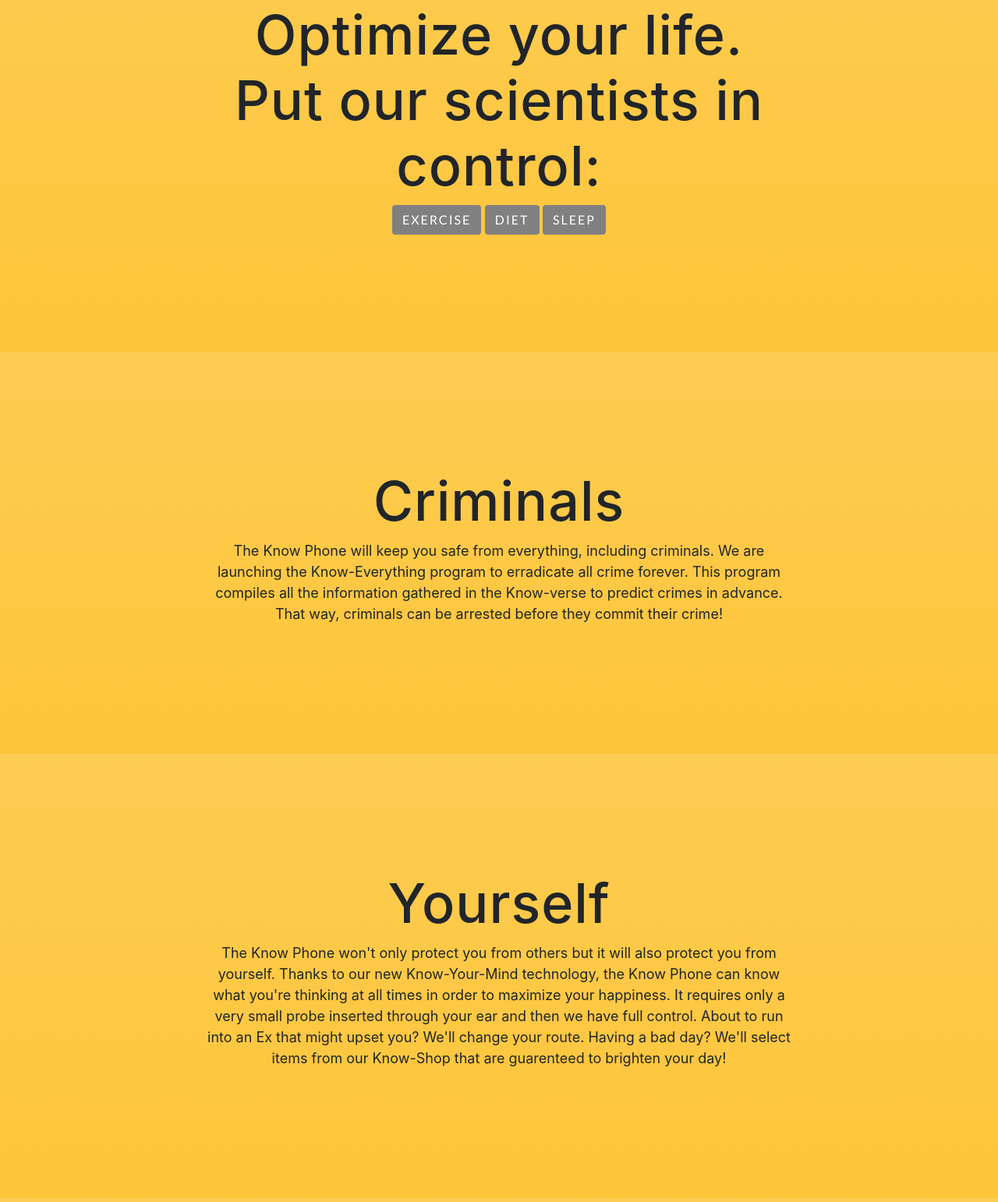
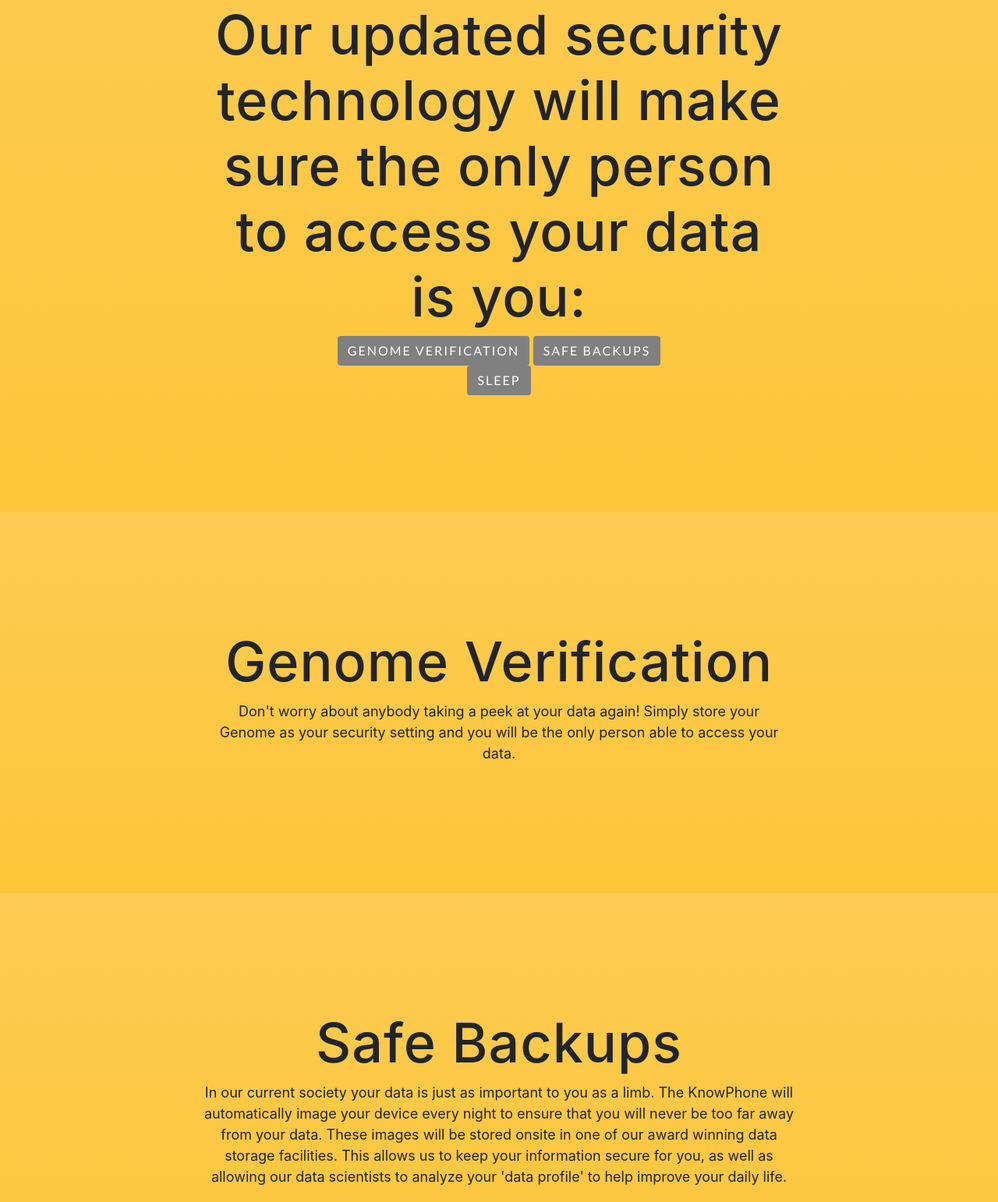
Before and after one commit to JaredGMead/KnowPhone, a website with bundled scripts: page security.html in a window 1280 px wide. Shown: the part 947-2489 px from the top of the page at 78% size. Built offline with nearby package versions, Linux system fonts and the light colour scheme; a web font is replaced by a local one.

Commit message:
Jared - Added header images to each of the pages

```diff
--- a/security.html
+++ b/security.html
@@ -8,7 +8,7 @@
     <meta name="description" content="">
     <meta name="author" content="">
 
-    <title>Securityb</title>
+    <title>Security</title>
 
     <!-- Bootstrap core CSS -->
     <link href="vendor/bootstrap/css/bootstrap.min.css" rel="stylesheet">
@@ -55,13 +55,13 @@
     </nav>
 
 
-    <header class="masthead">
+    <header class="masthead" style="background-image: url('img/image4.jpg');">
       <div class="container ">
         <div class="row ">
           <div class="col-lg-7 my-auto">
             <div class="header-content mx-auto" style="margin: 0 auto; margin-top: 45%">
-              <h1 class=" mb-5">KEEP YOURSELF SAFE, FROM EVERYTHING</h1>
-              <a href="#features" class="btn btn-outline btn-xl js-scroll-trigger" >Our health features maximize your productivity</a>
+              <h1 class=" mb-5">DON'T BE AFRAID, YOUR DATA IS SAFE WITH US</h1>
+              <a href="#features" class="btn btn-outline btn-xl js-scroll-trigger" >Keep your data locked up</a>
             </div>
           </div>
         </div>
@@ -72,11 +72,11 @@
       <div class="container">
         <div class="row">
           <div class="col-md-8 mx-auto">
-            <h2 class="section-heading">Optimize your life. Put our scientists in control:</h2>
+            <h2 class="section-heading">Our updated security technology will make sure the only person to access your data is you:</h2>
             <div class="row">
               <div class="col-lg-8 mx-auto">
-                <a href="#exercise" class="btn btn-outline btn-xl js-scroll-trigger" style= "background-color:grey">Exercise</a>
-                <a href="#diet" class="btn btn-outline btn-xl js-scroll-trigger" style= "background-color:grey">Diet</a>
+                <a href="#genome" class="btn btn-outline btn-xl js-scroll-trigger" style= "background-color:grey">Genome Verification</a>
+                <a href="#backups" class="btn btn-outline btn-xl js-scroll-trigger" style= "background-color:grey">Safe Backups</a>
                 <a href="#sleep" class="btn btn-outline btn-xl js-scroll-trigger" style= "background-color:grey">Sleep</a>
               </div>
             </div>
@@ -85,24 +85,24 @@
       </div>
     </section>
 
-    <section class="download bg-primary text-center" id="exercise">
+    <section class="download bg-primary text-center" id="genome">
       <div class="container">
         <div class="col-md-8 mx-auto">
-          <h2 class="section-heading">Criminals</h2>
+          <h2 class="section-heading">Genome Verification</h2>
           <div class="row">
-              <p>The Know Phone will keep you safe from everything, including criminals. We are launching the Know-Everything program to erradicate all crime forever. This program compiles all the information gathered in the Know-verse to predict crimes in advance. That way, criminals can be arrested before they commit their crime! </p>
+              <p>Don't worry about anybody taking a peek at your data again! Simply store your Genome as your security setting and you will be the only person able to access your data. </p>
           </div>
         </div>
       </div>
     </section>
 
-    <section class="download bg-primary text-center" id="diet">
+    <section class="download bg-primary text-center" id="backups">
         <div class="container">
           <div class="row">
             <div class="col-md-8 mx-auto">
-              <h2 class="section-heading">Yourself</h2>
+              <h2 class="section-heading">Safe Backups</h2>
               <div class="row">
-                <p>The Know Phone won't only protect you from others but it will also protect you from yourself. Thanks to our new Know-Your-Mind technology, the Know Phone can know what you're thinking at all times in order to maximize your happiness. It requires only a very small probe inserted through your ear and then we have full control. About to run into an Ex that might upset you? We'll change your route. Having a bad day? We'll select items from our Know-Shop that are guarenteed to brighten your day! </p>
+                <p>In our current society your data is just as important to you as a limb. The KnowPhone will automatically image your device every night to ensure that you will never be too far away from your data. These images will be stored onsite in one of our award winning data storage facilities. This allows us to keep your information secure for you, as well as allowing our data scientists to analyze your 'data profile' to help improve your daily life.  </p>
               </div>
             </div>
           </div>
```
Also changed, not shown: health.html (+2 -2 lines), index.html (+1 -1 lines), safety.html (+1 -1 lines).
